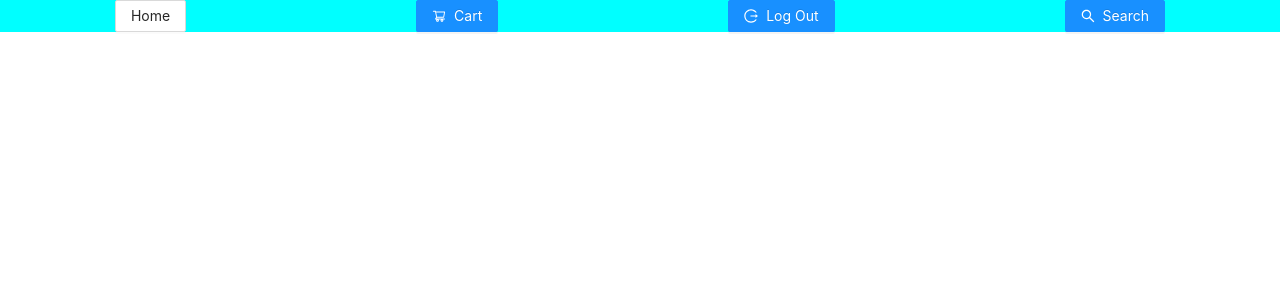
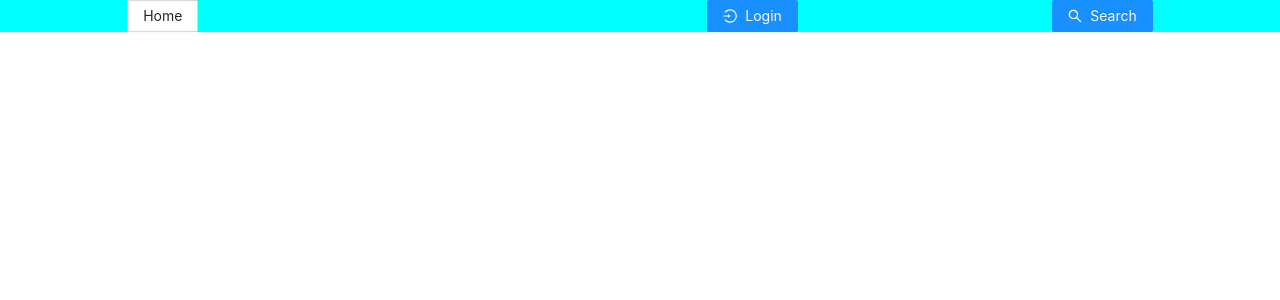
Before and after one commit to kelum99/DS-Assignment---Frontend, a React (Create React App) app: page /navbar in a window 1280 px wide. Shown: the top 300 px of the page. Built offline with nearby package versions, Linux system fonts and the light colour scheme.

Commit message:
login and logout

```diff
--- a/src/components/Home.jsx
+++ b/src/components/Home.jsx
@@ -1,9 +1,22 @@
 import React, { useState } from "react";
-import { Card, Col, Row, Modal, Form, Input, InputNumber, Select } from "antd";
+import {
+  Card,
+  Col,
+  Row,
+  Modal,
+  Form,
+  Input,
+  InputNumber,
+  Select,
+  Button,
+} from "antd";
 import "./Styles.css";
 import Nav from "./navbar";
+import useUser from "../services/UserContext";
 
 function Home() {
+  const { user } = useUser();
+
   const [isModalVisible, setIsModalVisible] = useState(false);
 
   const showModal = () => {
@@ -33,8 +46,6 @@ function Home() {
   }
 
   const { Option } = Select;
-
-
 
   return (
     <>
@@ -71,8 +82,7 @@ function Home() {
           onCancel={handleCancel}
         >
           <div>
-
-
+            {user ? (
               <Form
                 labelCol={{
                   span: 4,
@@ -113,6 +123,13 @@ function Home() {
                   </Select>
                 </Form.Item>
               </Form>
+            ) : (
+              <h3>
+                To book a ticket please register!
+                <br />
+                <Button>Register</Button>
+              </h3>
+            )}
           </div>
         </Modal>
       </div>
@@ -120,5 +137,4 @@ function Home() {
   );
 }
 
-
 export default Home;
--- a/src/components/Login.jsx
+++ b/src/components/Login.jsx
@@ -10,7 +10,7 @@ function Login() {
   const navigate = useNavigate();
   const { request, UpdateToken } = useRequest();
   const [form] = Form.useForm();
-  const { user, decodeToken } = useUser();
+  const { decodeToken } = useUser();
 
   const onFinish = async (values) => {
     try {
@@ -18,6 +18,7 @@ function Login() {
       if (res.status === 200) {
         await UpdateToken(res.data.data.token);
         decodeToken(res.data.data.token);
+        navigate("/home");
       } else {
         message.error("Incorrect Email or Password!");
         onReset();
--- a/src/components/navbar.jsx
+++ b/src/components/navbar.jsx
@@ -5,23 +5,47 @@ import {
   SearchOutlined,
   ShoppingCartOutlined,
   LogoutOutlined,
+  LoginOutlined,
 } from "@ant-design/icons";
+import useUser from "../services/UserContext";
+import useRequest from "../services/RequestContext";
+import { useNavigate } from "react-router-dom";
+const Nav = () => {
+  const { user, setUser } = useUser();
+  const { UpdateToken } = useRequest();
+  const navigate = useNavigate();
 
-const Nav = () => {
+  const logout = async () => {
+    await UpdateToken(undefined);
+    setUser({});
+    navigate("/");
+  };
   return (
     <div className="navBarContainer">
       <div>
         <Button>Home</Button>
       </div>
       <div>
-        <Button type="primary" icon={<ShoppingCartOutlined />}>
-          Cart
-        </Button>
+        {user && (
+          <Button type="primary" icon={<ShoppingCartOutlined />}>
+            Cart
+          </Button>
+        )}
       </div>
       <div>
-        <Button type="primary" icon={<LogoutOutlined />}>
-          Log Out
-        </Button>
+        {user ? (
+          <Button type="primary" icon={<LogoutOutlined />} onClick={logout}>
+            Log Out
+          </Button>
+        ) : (
+          <Button
+            type="primary"
+            icon={<LoginOutlined />}
+            onClick={() => navigate("/")}
+          >
+            Login
+          </Button>
+        )}
       </div>
       <div>
         <Button type="primary" icon={<SearchOutlined />}>
```
Lines whose indentation alone changed are shown as unchanged.
